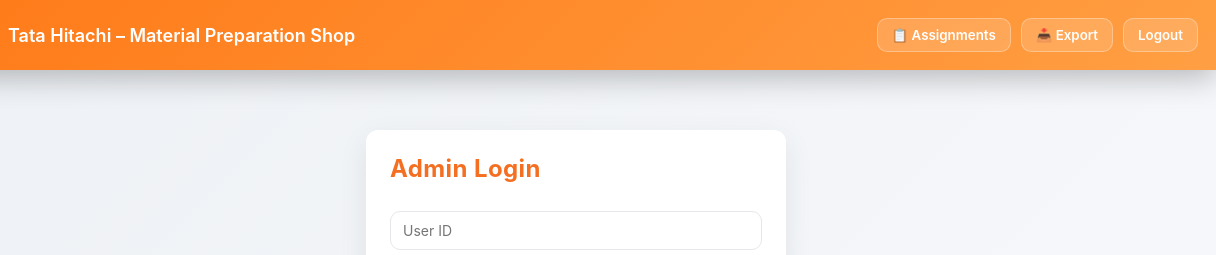
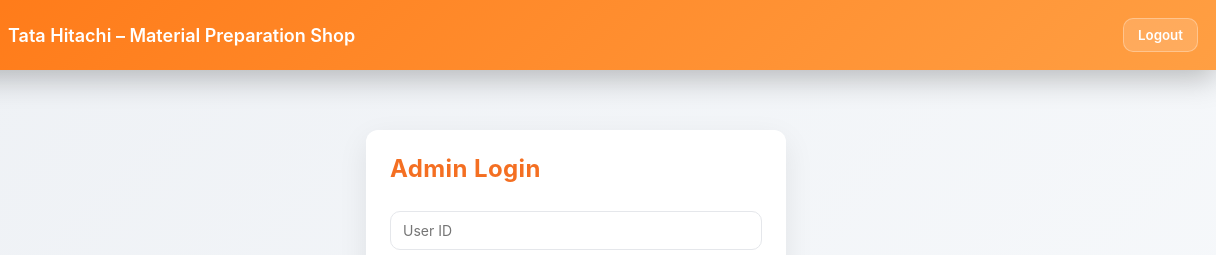
Before and after one commit to abhiarya531a/Clothify, a plain HTML site: page index.html in a window 1280 px wide. Shown: the top 255 px of the page, 64-1280 px from the left. Drawn offline with nearby package versions, Linux system fonts and the light colour scheme.

Commit message:
Update index.html

```diff
--- a/index.html
+++ b/index.html
@@ -412,8 +412,8 @@
   </div>
 
   <div class="actions">
-    <button id="assignBtn" onclick="openAssignment()">📋 Assignments</button>
-    <button id="exportBtn" onclick="exportExcel()">📥 Export</button>
+    <button id="assignBtn" onclick="openAssignment()" style="display: none;">📋 Assignments</button>
+    <button id="exportBtn" onclick="exportExcel()" style="display: none;">📥 Export</button>
     <button id="logoutBtn" onclick="clearSession()">Logout</button>
   </div>
 </header>
```
